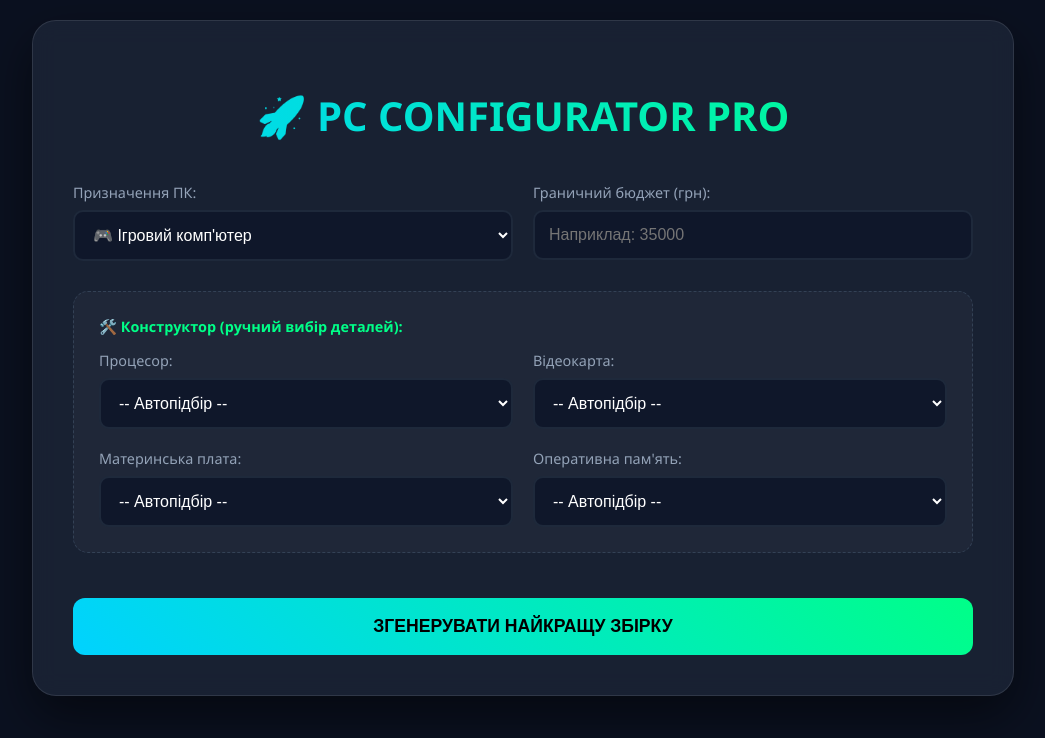
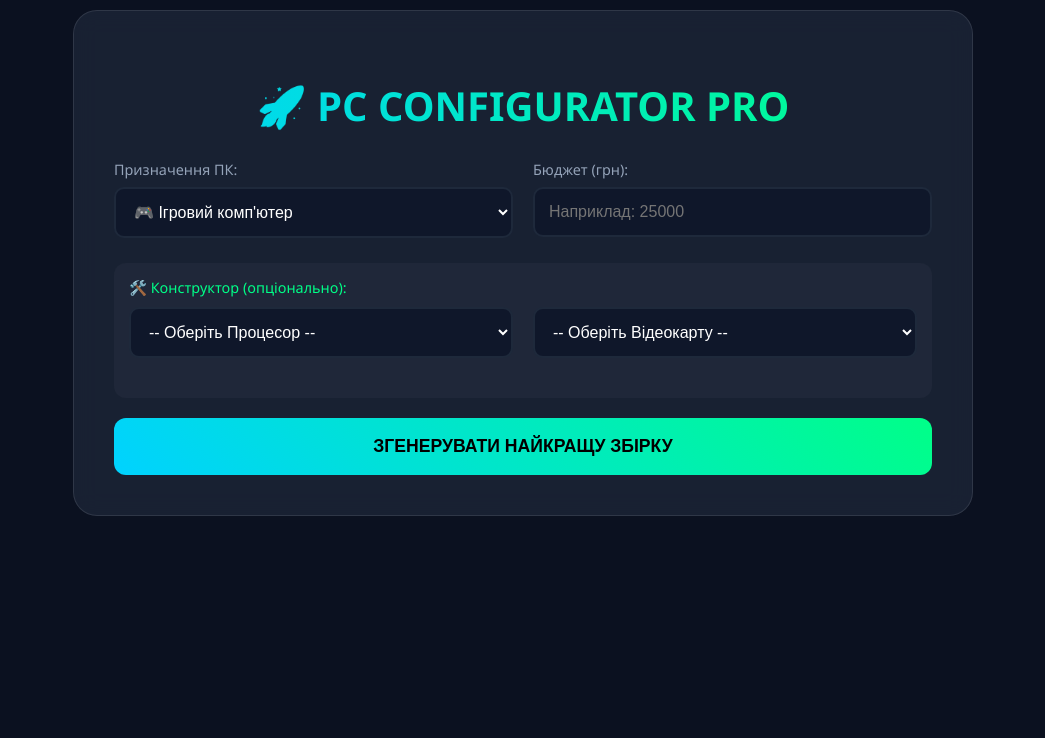
Before and after one commit to Larysa2007/pc-builder, a Django app: page / in a window 1280 px wide. Shown: the top 738 px of the page, without its empty margins (117-1162 px from the left). Run offline with Django 5.2, Linux system fonts and the light colour scheme; data comes from the database, SQL or seed files in the repository.

Commit message:
Оновлено інтерфейс, додано пояснення ШІ та адаптацію для мобільних

```diff
--- a/configurator/templates/home.html
+++ b/configurator/templates/home.html
@@ -3,143 +3,91 @@
 <head>
     <meta charset="UTF-8">
     <meta name="viewport" content="width=device-width, initial-scale=1.0">
-    <title>PC Configurator Pro | Інтелектуальний підбір</title>
+    <title>PC Configurator Pro</title>
     <style>
         :root { --neon-blue: #00d2ff; --neon-green: #00ff88; --dark-bg: #0b1120; }
 
         body {
-            font-family: 'Segoe UI', Roboto, sans-serif;
+            font-family: 'Segoe UI', sans-serif;
             background: var(--dark-bg);
             color: white;
             margin: 0;
-            padding: 20px;
-            display: flex;
-            justify-content: center;
+            padding: 10px;
+            display: flex; justify-content: center;
         }
 
         .container {
-            max-width: 900px;
-            width: 100%;
+            max-width: 900px; width: 100%;
             background: rgba(30, 41, 59, 0.7);
-            padding: 40px;
+            padding: clamp(15px, 5vw, 40px);
             border-radius: 24px;
+            backdrop-filter: blur(12px);
             border: 1px solid rgba(255,255,255,0.1);
-            backdrop-filter: blur(12px);
-            box-shadow: 0 20px 50px rgba(0,0,0,0.5);
+            box-sizing: border-box;
         }
 
         h1 {
             background: linear-gradient(to right, var(--neon-blue), var(--neon-green));
-            -webkit-background-clip: text;
-            -webkit-text-fill-color: transparent;
-            text-align: center;
-            font-size: 2.5rem;
-            margin-bottom: 40px;
-            text-transform: uppercase;
+            -webkit-background-clip: text; -webkit-text-fill-color: transparent;
+            text-align: center; font-size: clamp(1.5rem, 7vw, 2.5rem); text-transform: uppercase;
         }
 
         .config-grid {
-            display: grid;
-            grid-template-columns: 1fr 1fr;
-            gap: 20px;
-            margin-bottom: 20px;
+            display: grid; grid-template-columns: repeat(auto-fit, minmax(280px, 1fr));
+            gap: 20px; margin-bottom: 25px;
         }
 
-        .manual-section {
-            grid-column: span 2;
-            background: rgba(255,255,255,0.03);
-            padding: 25px;
-            border-radius: 15px;
-            border: 1px dashed #334155;
-            margin-top: 10px;
+        label { color: #94a3b8; font-size: 0.9rem; margin-bottom: 8px; display: block; }
+
+        select, input {
+            width: 100%; padding: 14px; background: #0f172a;
+            border: 2px solid #1e293b; color: white; border-radius: 10px;
+            font-size: 1rem; box-sizing: border-box;
         }
 
-        .manual-grid {
-            display: grid;
-            grid-template-columns: 1fr 1fr;
-            gap: 20px;
-            margin-top: 15px;
+        .main-btn {
+            width: 100%; padding: 18px;
+            background: linear-gradient(45deg, var(--neon-blue), var(--neon-green));
+            border: none; border-radius: 12px; font-weight: bold;
+            cursor: pointer; font-size: 1.1rem; color: #000; transition: 0.3s;
         }
 
-        label { display: block; margin-bottom: 8px; color: #94a3b8; font-size: 0.9rem; font-weight: 500; }
-
-        select, input {
-            width: 100%;
-            padding: 14px;
-            background: #0f172a;
-            border: 2px solid #1e293b;
-            color: white;
-            border-radius: 10px;
-            font-size: 1rem;
-            transition: 0.3s;
-            box-sizing: border-box;
+        /* Результати */
+        .result-card {
+            background: rgba(15, 23, 42, 0.9); border-radius: 20px;
+            padding: 20px; margin-top: 30px; border: 1px solid var(--neon-blue);
         }
 
-        select:focus, input:focus { border-color: var(--neon-blue); outline: none; }
-
-        .main-btn {
-            width: 100%;
-            padding: 18px;
-            background: linear-gradient(45deg, var(--neon-blue), var(--neon-green));
-            border: none;
-            border-radius: 12px;
-            font-weight: bold;
-            cursor: pointer;
-            text-transform: uppercase;
-            margin-top: 25px;
-            font-size: 1.1rem;
-            color: #000;
-            transition: 0.3s;
+        .part-item {
+            display: flex; justify-content: space-between; align-items: center;
+            padding: 12px 0; border-bottom: 1px solid rgba(255,255,255,0.05);
+            gap: 10px;
         }
 
-        .main-btn:hover { transform: translateY(-2px); box-shadow: 0 10px 20px rgba(0,255,136,0.3); }
+        .part-item b { color: var(--neon-blue); min-width: 110px; }
+        .part-name { flex-grow: 1; font-size: 0.95rem; }
+        .part-price { font-weight: bold; color: var(--neon-green); white-space: nowrap; }
 
-        .result-card {
-            background: rgba(15, 23, 42, 0.8);
-            border-radius: 20px;
-            padding: 30px;
-            margin-top: 40px;
-            border: 1px solid var(--neon-blue);
-            animation: fadeIn 0.5s ease;
+        .total {
+            font-size: 1.8rem; text-align: right; color: var(--neon-green);
+            margin-top: 20px; font-weight: bold;
         }
 
-        @keyframes fadeIn { from {opacity: 0; transform: translateY(10px);} to {opacity: 1; transform: translateY(0);} }
-
-        .part-item {
-            padding: 12px 0;
-            border-bottom: 1px solid rgba(255,255,255,0.05);
-            display: flex;
-            justify-content: space-between;
-        }
-        .part-item b { color: var(--neon-blue); width: 140px; display: inline-block; }
-
-        .total {
-            font-size: 1.8rem;
-            text-align: right;
-            color: var(--neon-green);
-            margin-top: 20px;
-            font-weight: bold;
-        }
-
-        .error {
-            background: rgba(239, 68, 68, 0.1);
-            border: 1px solid #ef4444;
-            padding: 15px;
-            border-radius: 12px;
-            margin-top: 25px;
-            color: #f87171;
-            text-align: center;
-        }
-
+        /* Пояснення ШІ */
         .ai-explanation {
-            margin-top: 25px;
-            padding: 20px;
+            margin-top: 20px; padding: 15px;
             background: rgba(0, 210, 255, 0.05);
             border-left: 4px solid var(--neon-blue);
             border-radius: 8px;
         }
-        .ai-explanation h4 { margin: 0 0 10px 0; color: var(--neon-blue); font-size: 1rem; }
-        .ai-explanation ul { margin: 0; padding-left: 20px; color: #94a3b8; font-size: 0.9rem; line-height: 1.6; }
+        .ai-explanation ul { padding-left: 20px; margin: 0; color: #94a3b8; font-size: 0.9rem; }
+
+        /* Мобільна адаптація */
+        @media (max-width: 600px) {
+            .part-item { flex-direction: column; align-items: flex-start; }
+            .part-price { align-self: flex-end; margin-top: 5px; }
+            .main-btn { font-size: 1rem; }
+        }
     </style>
 </head>
 <body>
@@ -152,75 +100,52 @@
         <div class="config-grid">
             <div>
                 <label>Призначення ПК:</label>
-            <select name="pc_type" class="form-select">
+                <select name="pc_type">
                     <option value="gaming" {% if selected_type == 'gaming' %}selected{% endif %}>🎮 Ігровий комп'ютер</option>
-                <option value="streaming" {% if selected_type == 'streaming' %}selected{% endif %}>🎥 Стрімінг та контент</option>
                     <option value="office" {% if selected_type == 'office' %}selected{% endif %}>💼 Офісна станція</option>
-                <option value="work" {% if selected_type == 'work' %}selected{% endif %}>🖥️ Робоча станція</option>
+                    <option value="streaming" {% if selected_type == 'streaming' %}selected{% endif %}>🎥 Стрімінг</option>
                 </select>
             </div>
             <div>
-                <label>Граничний бюджет (грн):</label>
-                <input type="number" name="budget" value="{{ selected_budget }}" placeholder="Наприклад: 35000" required>
+                <label>Бюджет (грн):</label>
+                <input type="number" name="budget" value="{{ selected_budget }}" placeholder="Наприклад: 25000" required>
+            </div>
         </div>
 
-            <div class="manual-section">
-                <label style="color: var(--neon-green); font-weight: bold;">🛠️ Конструктор (ручний вибір деталей):</label>
-                <div class="manual-grid">
-                    <div>
-                        <label>Процесор:</label>
+        <div style="background: rgba(255,255,255,0.03); padding: 15px; border-radius: 12px; margin-bottom: 20px;">
+            <label style="color: var(--neon-green);">🛠️ Конструктор (опціонально):</label>
+            <div class="config-grid" style="margin-top: 10px;">
                 <select name="cpu_id">
-                            <option value="">-- Автопідбір --</option>
-                            {% for cpu in all_cpus %}<option value="{{ cpu.id }}" {% if manual.cpu == cpu.id|stringformat:"s" %}selected{% endif %}>{{ cpu.name }} ({{ cpu.price }} грн)</option>{% endfor %}
+                    <option value="">-- Оберіть Процесор --</option>
+                    {% for cpu in all_cpus %}<option value="{{ cpu.id }}">{{ cpu.name }} ({{ cpu.price }} грн)</option>{% endfor %}
                 </select>
-                    </div>
-                    <div>
-                        <label>Відеокарта:</label>
                 <select name="gpu_id">
-                            <option value="">-- Автопідбір --</option>
-                            {% for gpu in all_gpus %}<option value="{{ gpu.id }}" {% if manual.gpu == gpu.id|stringformat:"s" %}selected{% endif %}>{{ gpu.name }} ({{ gpu.price }} грн)</option>{% endfor %}
-                        </select>
-                    </div>
-                    <div>
-                        <label>Материнська плата:</label>
-                        <select name="mb_id">
-                            <option value="">-- Автопідбір --</option>
-                            {% for mb in all_mbs %}<option value="{{ mb.id }}" {% if manual.mb == mb.id|stringformat:"s" %}selected{% endif %}>{{ mb.name }} ({{ mb.price }} грн)</option>{% endfor %}
-                        </select>
-                    </div>
-                    <div>
-                        <label>Оперативна пам'ять:</label>
-                        <select name="ram_id">
-                            <option value="">-- Автопідбір --</option>
-                            {% for ram in all_rams %}<option value="{{ ram.id }}" {% if manual.ram == ram.id|stringformat:"s" %}selected{% endif %}>{{ ram.name }} ({{ ram.price }} грн)</option>{% endfor %}
+                    <option value="">-- Оберіть Відеокарту --</option>
+                    {% for gpu in all_gpus %}<option value="{{ gpu.id }}">{{ gpu.name }} ({{ gpu.price }} грн)</option>{% endfor %}
                 </select>
             </div>
         </div>
-            </div>
-        </div>
-        <button type="submit" class="main-btn">Згенерувати найкращу збірку</button>
+
+        <button type="submit" class="main-btn">ЗГЕНЕРУВАТИ НАЙКРАЩУ ЗБІРКУ</button>
     </form>
 
-    {% if error %}
-        <div class="error">⚠️ {{ error }}</div>
-    {% endif %}
+    {% if error %}<div style="color: #ef4444; text-align: center; margin-top: 20px;">⚠️ {{ error }}</div>{% endif %}
 
     {% for build in results %}
     <div class="result-card">
-        <h3 style="margin-top: 0; color: var(--neon-green);">✨ Результат підбору:</h3>
+        <h3 style="margin-top: 0; color: var(--neon-green);">✨ Ваш результат:</h3>
 
-        <div class="part-item"><span><b>Процесор</b> {{ build.cpu.name }}</span> <span>{{ build.cpu.price }} грн</span></div>
-        <div class="part-item"><span><b>Відеокарта</b> {{ build.gpu.name|default:"Вбудована графіка" }}</span> <span>{{ build.gpu.price|default:"0" }} грн</span></div>
-        <div class="part-item"><span><b>Материнка</b> {{ build.motherboard.name }}</span> <span>{{ build.motherboard.price }} грн</span></div>
-        <div class="part-item"><span><b>ОЗП</b> {{ build.ram.name }}</span> <span>{{ build.ram.price }} грн</span></div>
-        <div class="part-item"><span><b>Накопичувач</b> {{ build.storage.name }}</span> <span>{{ build.storage.price }} грн</span></div>
-        <div class="part-item"><span><b>Блок живлення</b> {{ build.psu.name }}</span> <span>{{ build.psu.price }} грн</span></div>
+        <div class="part-item"><b>Процесор</b> <span class="part-name">{{ build.cpu.name }}</span> <span class="part-price">{{ build.cpu.price }} грн</span></div>
+        <div class="part-item"><b>Відеокарта</b> <span class="part-name">{{ build.gpu.name|default:"Вбудована графіка" }}</span> <span class="part-price">{{ build.gpu.price|default:"0" }} грн</span></div>
+        <div class="part-item"><b>Материнка</b> <span class="part-name">{{ build.motherboard.name }}</span> <span class="part-price">{{ build.motherboard.price }} грн</span></div>
+        <div class="part-item"><b>ОЗП</b> <span class="part-name">{{ build.ram.name }}</span> <span class="part-price">{{ build.ram.price }} грн</span></div>
+        <div class="part-item"><b>Накопичувач</b> <span class="part-name">{{ build.storage.name }}</span> <span class="part-price">{{ build.storage.price }} грн</span></div>
+        <div class="part-item"><b>Блок живлення</b> <span class="part-name">{{ build.psu.name }}</span> <span class="part-price">{{ build.psu.price }} грн</span></div>
 
         <div class="total">Разом: {{ build.total }} грн</div>
 
-
         <div class="ai-explanation">
-            <h4>🤖 Аналіз інтелектуальної системи:</h4>
+            <h4>🤖 Чому ми обрали ці деталі:</h4>
             <ul>
                 {% for reason in build.explanations %}
                     <li>{{ reason }}</li>
--- a/configurator/views.py
+++ b/configurator/views.py
@@ -6,6 +6,14 @@ def home(request):
     error = None
     budget_str = ""
     pc_type = "gaming"
+
+    # Дані для випадаючих списків (Конструктора)
+    context_data = {
+        "all_cpus": Cpu.objects.all().order_by('price'),
+        "all_gpus": Gpu.objects.all().order_by('price'),
+        "all_mbs": Motherboard.objects.all().order_by('price'),
+        "all_rams": Ram.objects.all().order_by('price'),
+    }
 
     if request.method == "POST":
         budget_str = request.POST.get("budget", "")
@@ -16,86 +24,59 @@ def home(request):
             if total_budget < 10000:
                 raise ValueError("Мінімальний бюджет для збірки — 10,000 грн.")
 
-            variants = [
-                {"name": "Максимальна потужність", "m": 1.0},
-                {"name": "Бюджетний варіант", "m": 0.8}
-            ]
-
-            for var in variants:
-                current_limit = total_budget * var["m"]
+            # Логіка підбору (Бюджетний та Потужний варіанти)
+            ratios = [1.0] # Можна додати 0.8 для другого варіанту
+            for m in ratios:
+                current_limit = total_budget * m
                 money_left = current_limit
                 explanations = []
 
-                # 1. ПРОЦЕСОР (витрачаємо до 30% залишку)
+                # 1. Процесор (30% бюджету)
                 cpu = Cpu.objects.filter(price__lte=money_left * 0.35).order_by('-price').first()
                 if not cpu: cpu = Cpu.objects.order_by('price').first()
                 money_left -= cpu.price
-                explanations.append(f"🧠 {cpu.name}: Основа збірки.")
+                explanations.append(f"Процесор {cpu.name} обрано як оптимальне серце системи за свою ціну.")
 
-                # 2. МАТЕРИНКА (шукаємо під сокет, витрачаємо до 20% залишку)
+                # 2. Материнка (під сокет)
                 mb = Motherboard.objects.filter(socket=cpu.socket, price__lte=money_left * 0.25).order_by('-price').first()
-                if not mb: # Якщо за таку ціну немає, беремо найдешевшу для цього сокета
-                    mb = Motherboard.objects.filter(socket=cpu.socket).order_by('price').first()
+                if not mb: mb = Motherboard.objects.filter(socket=cpu.socket).order_by('price').first()
+                money_left -= mb.price
+                explanations.append(f"Материнська плата на сокеті {cpu.socket} забезпечує стабільну роботу та сумісність.")
 
-                mb_name = mb.name if mb else "Не знайдено"
-                mb_price = mb.price if mb else 0
-                money_left -= mb_price
-                explanations.append(f"🔌 {mb_name}: Сумісна материнська плата.")
-
-                # 3. ВІДЕОКАРТА (тільки якщо ігри/стрімінг і залишилося грошей)
+                # 3. Відеокарта (тільки для ігор/стрімінгу)
                 gpu = None
                 if pc_type in ["gaming", "streaming"] and money_left > 3000:
-                    gpu = Gpu.objects.filter(price__lte=money_left * 0.5).order_by('-price').first()
+                    gpu = Gpu.objects.filter(price__lte=money_left * 0.6).order_by('-price').first()
 
+                gpu_price = 0
                 if gpu:
                     money_left -= gpu.price
-                    gpu_name = gpu.name
                     gpu_price = gpu.price
-                    explanations.append(f"🎮 {gpu_name}: Для графіки.")
+                    explanations.append(f"Відеокарта {gpu.name} дозволить запускати сучасні додатки на високих налаштуваннях.")
                 else:
-                    gpu_name = "Вбудована"
-                    gpu_price = 0
-                    explanations.append("🏢 Використовується вбудоване відео.")
+                    explanations.append("Використовується інтегроване графічне ядро для економії бюджету.")
 
-                # 4. ОЗП, SSD, БЛОК ЖИВЛЕННЯ (беремо найкраще на гроші, що залишилися)
-                ram = Ram.objects.filter(price__lte=money_left * 0.3).order_by('-price').first() or Ram.objects.order_by('price').first()
+                # 4. ОЗП
+                ram = Ram.objects.filter(price__lte=money_left * 0.4).order_by('-price').first() or Ram.objects.order_by('price').first()
                 money_left -= ram.price
 
-                storage = Storage.objects.filter(price__lte=money_left * 0.4).order_by('-price').first() or Storage.objects.order_by('price').first()
+                # 5. Накопичувач
+                storage = Storage.objects.filter(price__lte=money_left * 0.5).order_by('-price').first() or Storage.objects.order_by('price').first()
                 money_left -= storage.price
 
+                # 6. Блок живлення
                 psu = Psu.objects.filter(price__lte=money_left).order_by('-price').first() or Psu.objects.order_by('price').first()
 
-                # Підсумковий розрахунок (щоб не було 11150 при 10000)
-                final_parts = [cpu, mb, ram, storage, psu]
-                total_p = sum(p.price for p in final_parts if p) + gpu_price
-
-                # ЯКЩО ПЕРЕВИЩИЛИ БЮДЖЕТ — віднімаємо від останніх деталей
-                if total_p > current_limit:
-                    explanations.append("⚠️ Деякі деталі замінено на бюджетні, щоб вкластися в суму.")
+                total_p = cpu.price + mb.price + gpu_price + ram.price + storage.price + psu.price
 
                 results.append({
-                    "variant_name": var["name"],
-                    "cpu": cpu.name if cpu else "Не знайдено",
-                    "cpu_p": cpu.price if cpu else 0,
-                    "gpu": gpu_name,
-                    "gpu_p": gpu_price,
-                    "mb": mb_name,
-                    "mb_p": mb_price,
-                    "ram": ram.name if ram else "Не знайдено",
-                    "ram_p": ram.price if ram else 0,
-                    "storage": storage.name if storage else "Не знайдено",
-                    "storage_p": storage.price if storage else 0,
-                    "psu": psu.name if psu else "Не знайдено",
-                    "psu_p": psu.price if psu else 0,
-                    "total": total_p,
-                    "explanations": explanations
+                    "cpu": cpu, "gpu": gpu, "motherboard": mb,
+                    "ram": ram, "storage": storage, "psu": psu,
+                    "total": total_p, "explanations": explanations
                 })
 
         except Exception as e:
             error = str(e)
 
-    return render(request, "home.html", {
-        "results": results, "error": error,
-        "selected_budget": budget_str, "selected_type": pc_type
-    })
+    context_data.update({"results": results, "error": error, "selected_budget": budget_str, "selected_type": pc_type})
+    return render(request, "home.html", context_data)
```
Also changed, not shown: configurator/static/style.css (+51 -21 lines). Lines whose indentation alone changed are shown as unchanged.
